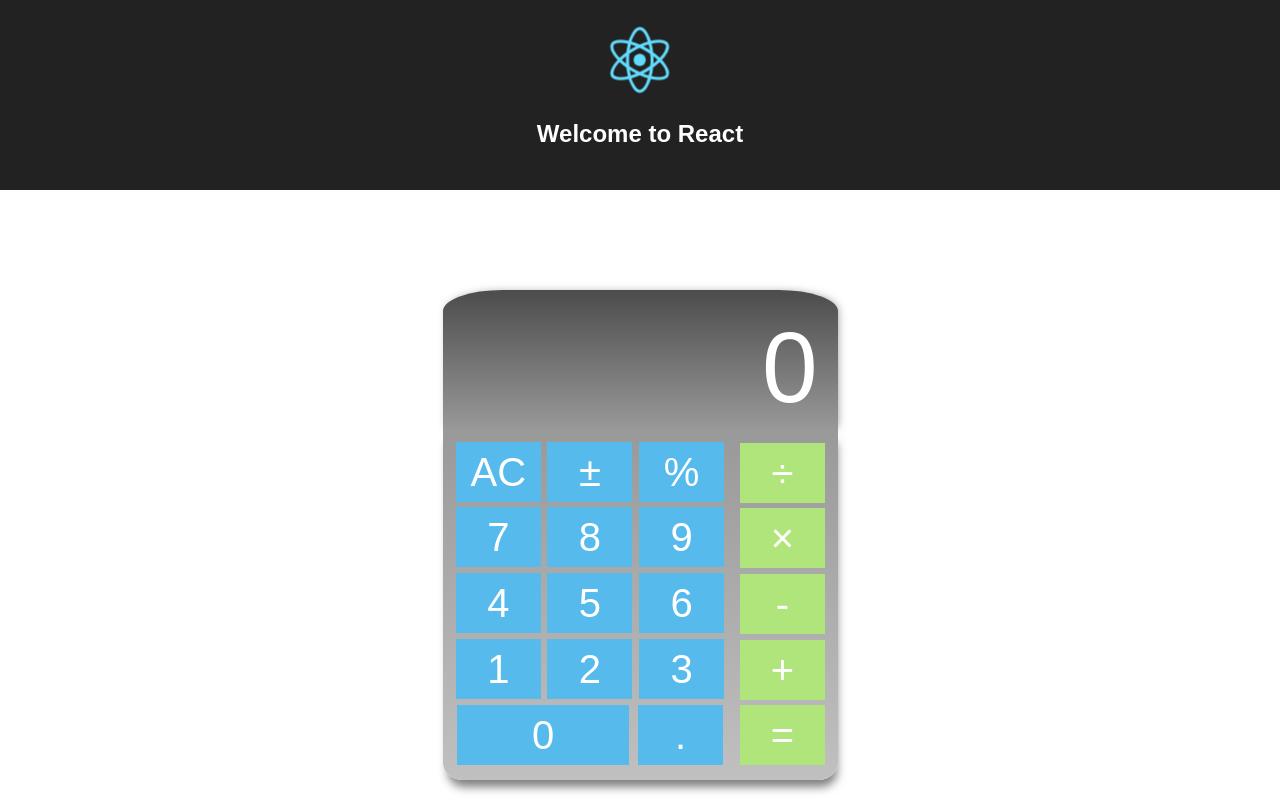
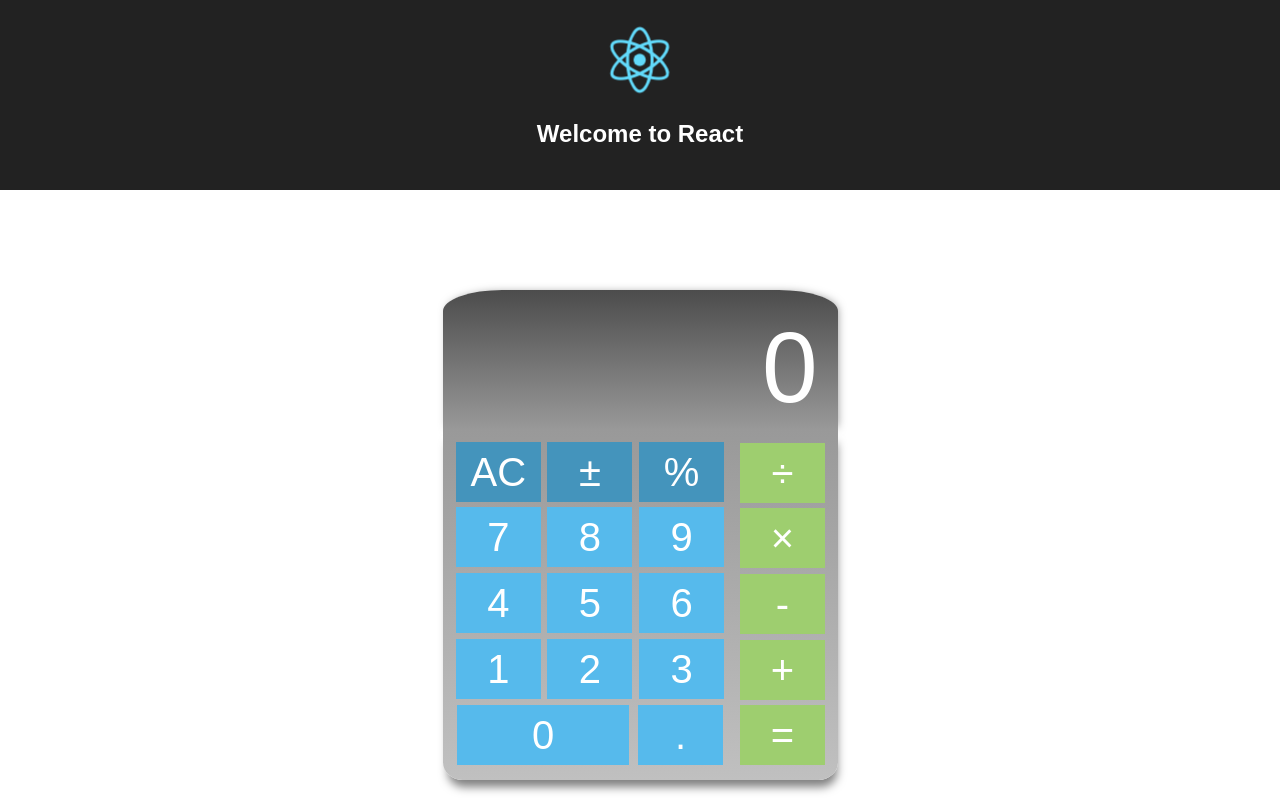
Before and after one commit to thelacycode/Calculator, a React (Create React App) app: page / in a window 1280 px wide. Built offline with nearby package versions, Linux system fonts and the light colour scheme.

Commit message:
className updates

```diff
--- a/src/components/calculator.js
+++ b/src/components/calculator.js
@@ -7,11 +7,11 @@ class Calculator extends React.Component {
       <div className="calculator">
         <div className="calc-display">0</div>
           <div className="calculator-frame">
-            <div className="calc-left">
-              <div className="calculator-top">
-                <div className="calc-keys calculator-top-keys">AC</div>
-                <div className="calc-keys calculator-top-keys">&plusmn;</div>
-                <div className="calc-keys calculator-top-keys">%</div>
+            <div className="input-keys">
+              <div className="function-keys">
+                <div className="calc-keys">AC</div>
+                <div className="calc-keys">&plusmn;</div>
+                <div className="calc-keys" >%</div>
               </div>
 
               <div className="digit-wrapper">
@@ -28,12 +28,12 @@ class Calculator extends React.Component {
                 <div className="calc-keys dot-key">.</div>
               </div>
             </div>
-            <div className="calculator-expressions">
-              <div className="calc-keys exp-keys divde-key">&divide;</div>
-              <div className="calc-keys exp-keys times-key">&times;</div>
-              <div className="calc-keys exp-keys minus-key">-</div>
-              <div className="calc-keys exp-keys plus-key">+</div>
-              <div className="calc-keys exp-keys equal-key">=</div>
+            <div className="operator-keys">
+              <div className="calc-keys divde-key">&divide;</div>
+              <div className="calc-keys times-key">&times;</div>
+              <div className="calc-keys minus-key">-</div>
+              <div className="calc-keys plus-key">+</div>
+              <div className="calc-keys equal-key">=</div>
             </div>
           </div>
         </div>
--- a/src/styles/css/calculator.css
+++ b/src/styles/css/calculator.css
@@ -52,23 +52,27 @@ box-shadow: 2px 0px 10px -3px rgba(0, 0, 0, .5);
     margin: auto;
   }
 
-  .exp-keys{
-    background: #b0e57c;
+  .function-keys .calc-keys{
+    background: #4494bc;
   }
 
-  .calc-left{
+  .operator-keys .calc-keys{
+    background: #9ece6f;
+  }
+
+  .input-keys{
     float: left;
     width: 279px;
   }
 
-.calculator-top{
+.function-keys{
   display: flex;
   margin: auto;
   width: 275px;
   height: 64px;
   }
 
-  .calculator-top-keys{
+  .function-keys{
     /* float: left; */
   }
 
@@ -87,7 +91,7 @@ order: 1;
 width: 162px;
 }
 
-.calculator-expressions{
+.operator-keys{
   display: flex;
   flex-flow:column nowrap;
   width: 95px;
```
